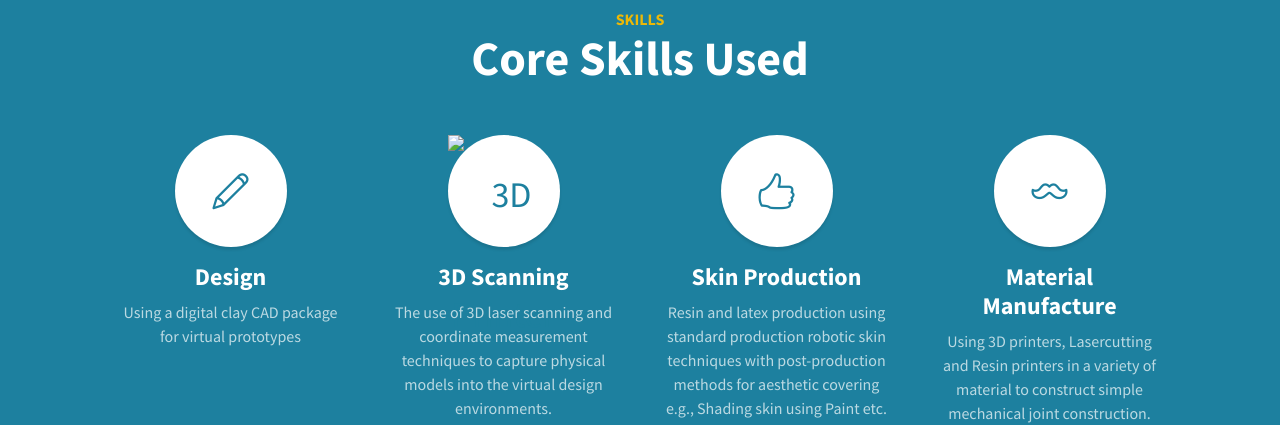
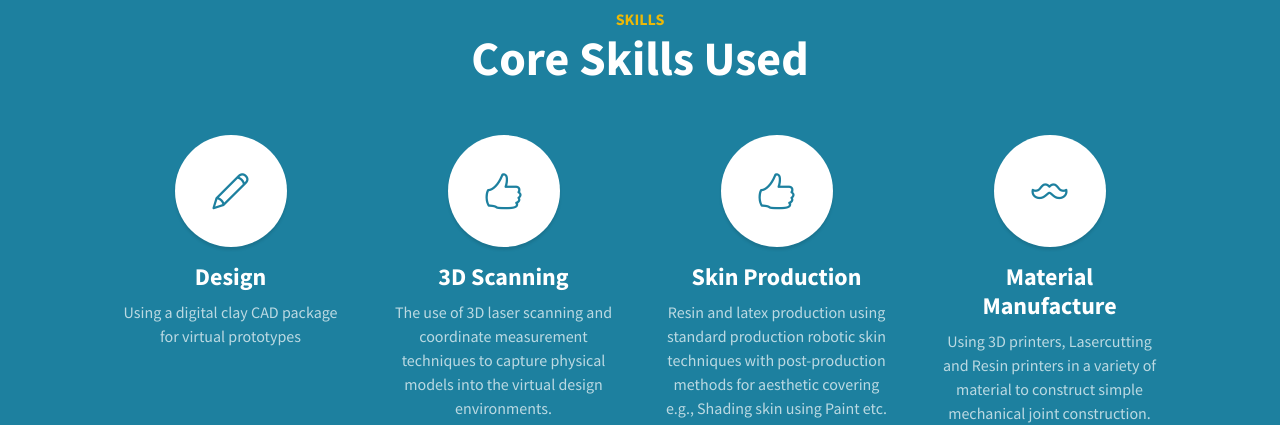
Before and after one commit to mike8724/mike8724.github.io, a website: page index.html in a window 1280 px wide. Shown: the part 1460-1885 px from the top of the page. Drawn offline with nearby package versions, Linux system fonts and the light colour scheme.

Commit message:
Update index.html

```diff
--- a/index.html
+++ b/index.html
@@ -69,7 +69,7 @@
                         <p class="text-faded mb-0">Using a digital clay CAD package for virtual prototypes  <object data="" type=""></object>!</p> <!-- Make hyperlink go to CAD projects-->
                     </div>
                     <div class="col-lg-3 col-md-6 mb-5 mb-lg-0">
-                        <span class="service-icon rounded-circle mx-auto mb-3"><img src="icon-like" alt="3D Printer"></span><!--Fix this shitty logo issue-->
+                        <span class="service-icon rounded-circle mx-auto mb-3"><i class="icon-like"></i></span><!--Fix this shitty logo issue-->
                         <h4><strong>3D Scanning</strong></h4>
                         <p class="text-faded mb-0"> The use of 3D laser scanning and coordinate measurement techniques to capture physical models into the virtual design environments.</p>
                     </div>
```
